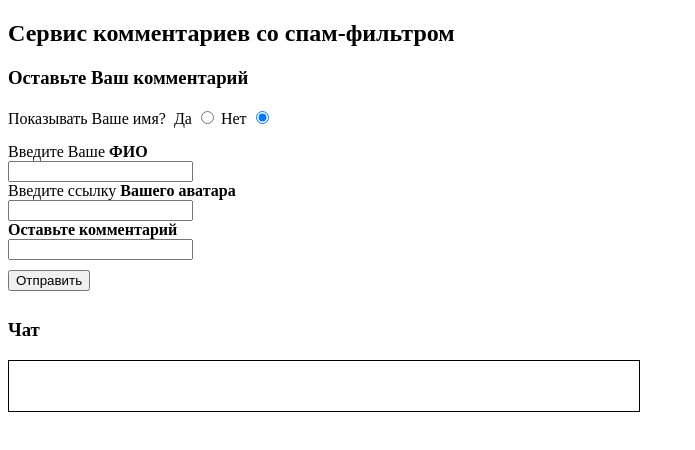
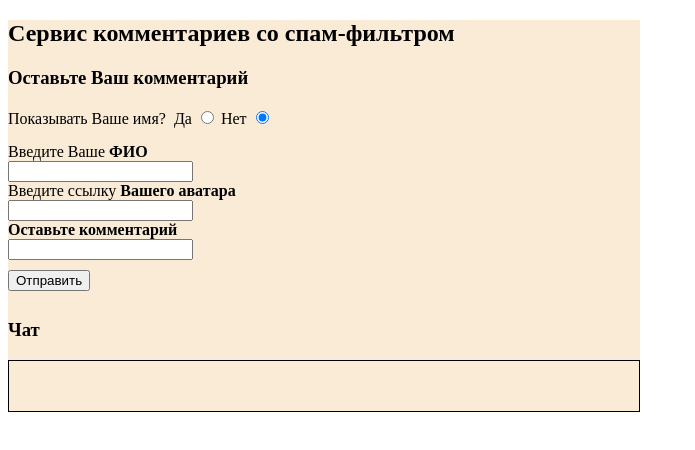
Before and after one commit to Freyanord/Week-13_JS, a plain HTML site: page index.html in a window 1280 px wide. Shown: the whole page, without its empty margins (0-695 px from the left). Drawn offline with Linux system fonts and the light colour scheme.

Commit message:
Correct css

```diff
--- a/index.css
+++ b/index.css
@@ -1,7 +1,8 @@
 .container {
-    display: flexbox; /*надо переделать на flex*/
+    display: flex-inline;
     max-width: 50%;
     max-height: 70%;
+    background-color:antiquewhite;
 }
 .radio {
     margin: 0px 0px 15px;
```
